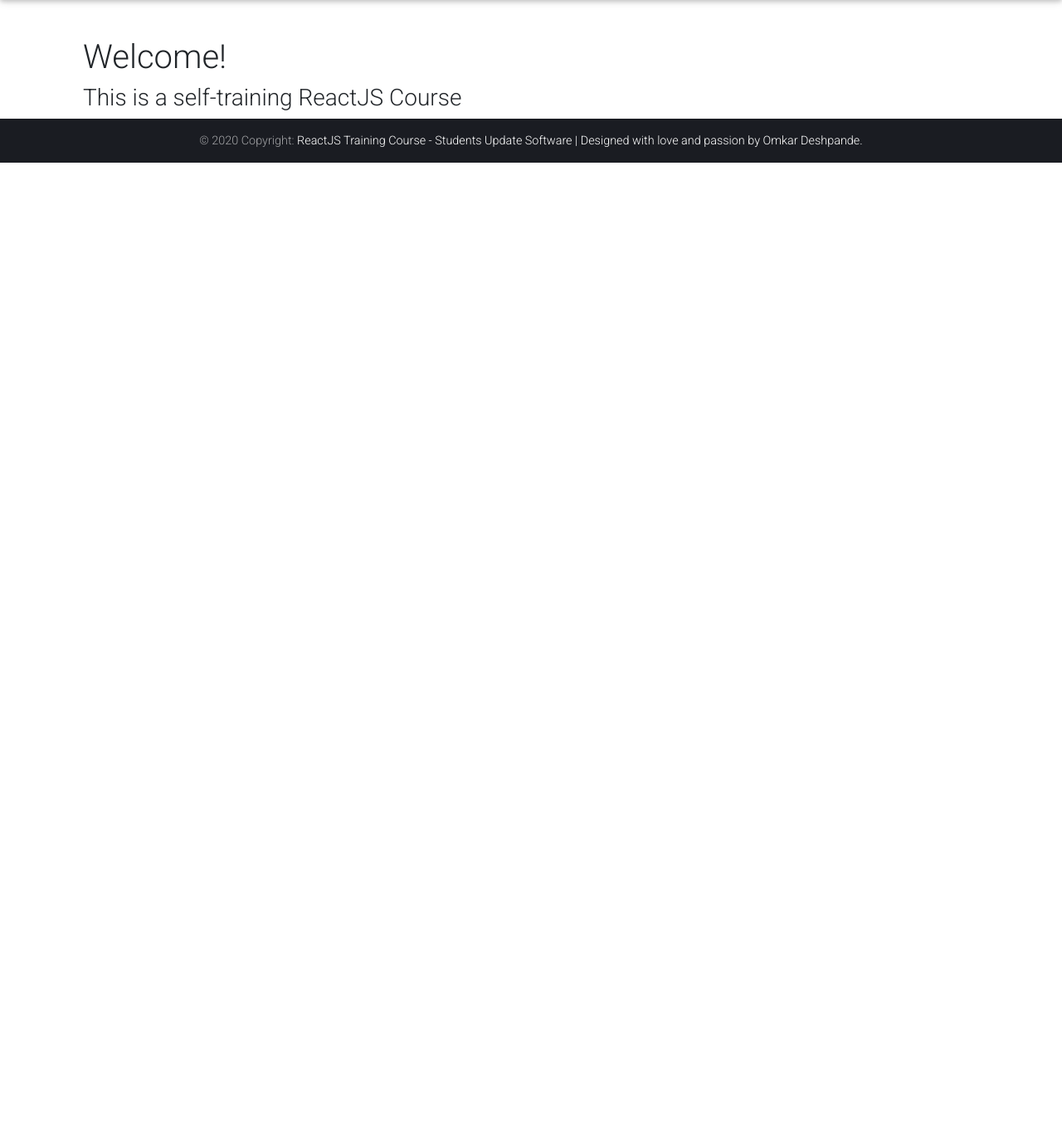
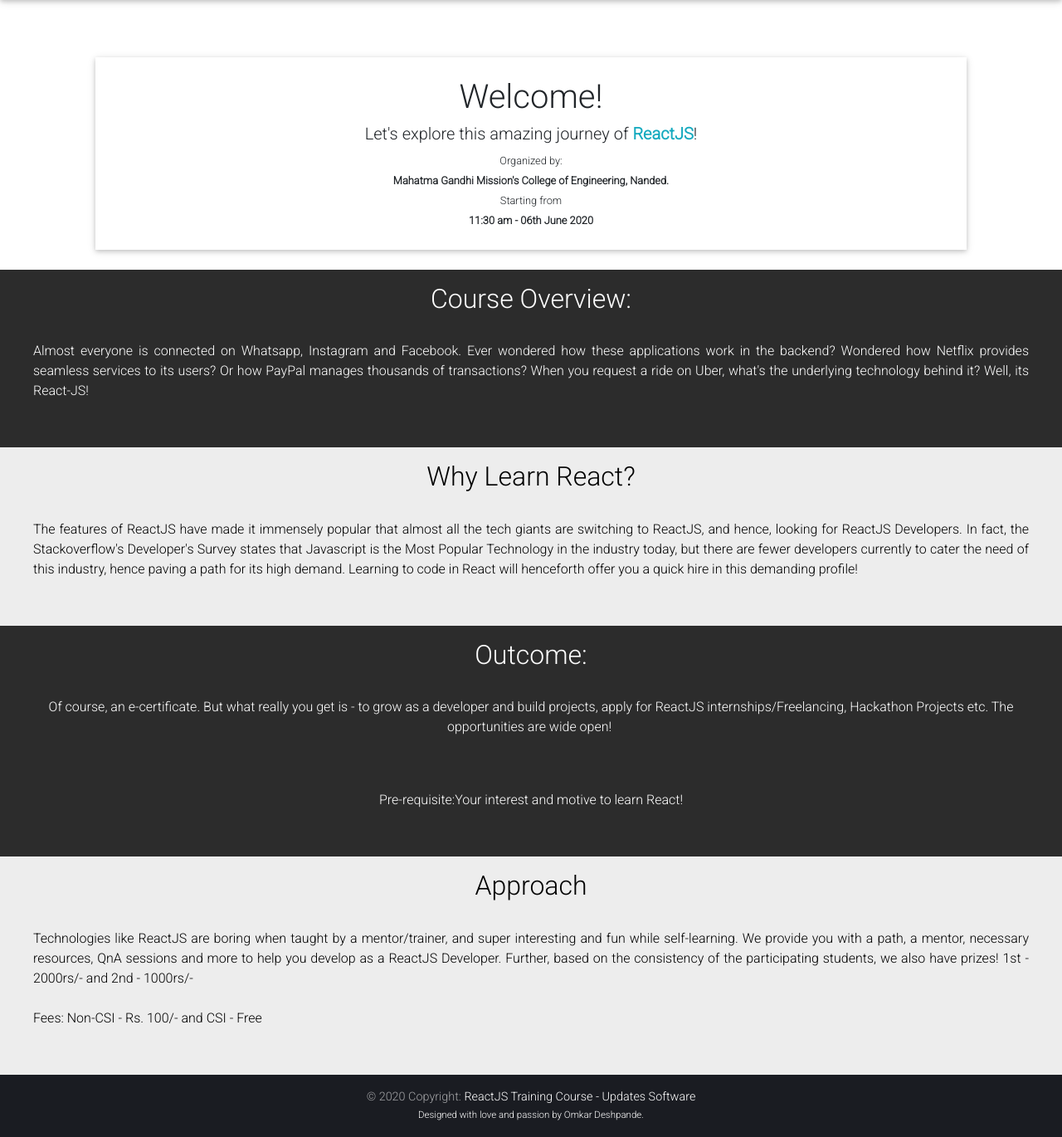
Before and after one commit to omkar98/TrainingSoftware, a Django app: page / in a window 1280 px wide. Shown: the part 59-1429 px from the top of the page at 83% size. Before the commit the page ends 255 px from the top, so only its background shows below. Run offline with Django 3.2, Linux system fonts and the light colour scheme; some libraries are stand-ins or nearby versions.

Commit message:
Completed Homepage

```diff
--- a/main_portal/static/main_portal/main.css
+++ b/main_portal/static/main_portal/main.css
@@ -2,7 +2,14 @@ body {
   margin-top: 2rem;
   /* font-family: 'Oswald', sans-serif; */
   font-family: 'Roboto', sans-serif !important;
-
+}
+.overview{
+  background: #2C2C2C;
+  color: white;
+}
+.why{
+  background: #EDEDED;
+  color: black;
 }
 .default-color {
   background: #15AABF !important;
@@ -36,3 +43,7 @@ body {
   /* position: relative; */
   /* top:50px; */
 }
+
+footer {
+
+}
--- a/main_portal/templates/main_portal/base_layout.html
+++ b/main_portal/templates/main_portal/base_layout.html
@@ -26,27 +26,27 @@
         <div class="collapse navbar-collapse" id="basicExampleNav">
           <ul class="navbar-nav mr-auto">
             <li class="nav-item active">
-              <a class="nav-link" href="#"><b>Home</b>
+              <a class="nav-link" href="{% url 'portal-home'%}"><b>Home</b>
                 <span class="sr-only">(current)</span>
               </a>
             </li>
             <li class="nav-item">
-              <a class="nav-link" href="#"><b>Participants</b></a>
+              <a class="nav-link" href="{% url 'portal-participants'%}"><b>Participants</b></a>
             </li>
             <li class="nav-item">
-              <a class="nav-link" href="#"><b>Announcements</b></a>
+              <a class="nav-link" href="{% url 'portal-announcements'%}"><b>Announcements</b></a>
             </li>
             <li class="nav-item">
-              <a class="nav-link" href="#"><b>Schedule</b></a>
+              <a class="nav-link" href="{% url 'portal-schedule'%}"><b>Schedule</b></a>
             </li>
             <li class="nav-item">
-              <a class="nav-link" href="#"><b>Downloads</b></a>
+              <a class="nav-link" href="{% url 'portal-downloads'%}"><b>Downloads</b></a>
             </li>
             <li class="nav-item">
-              <a class="nav-link" href="#"><b>Gallery</b></a>
+              <a class="nav-link" href="{% url 'portal-gallery'%}"><b>Gallery</b></a>
             </li>
             <li class="nav-item">
-              <a class="nav-link" href="#"><b>Contacts</b></a>
+              <a class="nav-link" href="{% url 'portal-contacts'%}"><b>Contacts</b></a>
             </li>
           </ul>
         </div>
@@ -83,7 +83,7 @@
       <footer class="page-footer font-small blue header-color">
         <!-- Copyright -->
         <div class="footer-copyright text-center py-3">© 2020 Copyright:
-          <a href="https://mdbootstrap.com/education/bootstrap/"> ReactJS Training Course - Students Update Software | Designed with love and passion by Omkar Deshpande.</a>
+          <a href="https://mdbootstrap.com/education/bootstrap/"> ReactJS Training Course - Updates Software <br> <small>Designed with love and passion by <a href="https://www.linkedin.com/in/deshpande-omkar">Omkar Deshpande.</a></small>
         </div>
         <!-- Copyright -->
 
--- a/main_portal/templates/main_portal/home.html
+++ b/main_portal/templates/main_portal/home.html
@@ -7,10 +7,36 @@
   <div class="row">
     <div class="col-md-12">
       <div class="container-fluid pt-5">
-        <h1>Welcome!</h1>
-        <h3>This is a self-training ReactJS Course</h3>
+        <div class="col-md-12 text-center">
+          <div class="container my-4 py-4 z-depth-1">
+            <h1>Welcome!</h1>
+            <h5>Let's explore this amazing journey of <span style="color:#15AABF; font-weight:bold">ReactJS</span>!</h5>
+            <small>Organized by: <br><b>Mahatma Gandhi Mission's College of Engineering, Nanded.</b></small>
+            <br><small>Starting from <br><b>11:30 am - 06th June 2020</b></small>
+            </div>
+          </div>
       </div>
     </div>
   </div>
 </main>
+<div class="overview col-md-12 p-3 text-center">
+  <h2>Course Overview:</h2>
+  <p class="p-4 text-justify">Almost everyone is connected on Whatsapp, Instagram and Facebook. Ever wondered how these applications work in the backend? Wondered how Netflix provides seamless services to its users? Or how PayPal manages thousands of transactions? When you request a ride on Uber, what's the underlying technology behind it? Well, its React-JS! </p>
+</div>
+<div class="why col-md-12 p-3 text-center">
+  <h2>Why Learn React?</h2>
+  <p class="p-4 text-justify">The features of ReactJS have made it immensely popular that almost all the tech giants are switching to ReactJS, and hence, looking for ReactJS Developers. In fact, the Stackoverflow's Developer's Survey states that Javascript is the Most Popular Technology in the industry today, but there are fewer developers currently to cater the need of this industry, hence paving a path for its high demand. Learning to code in React will henceforth offer you a quick hire in this demanding profile! </p>
+</div>
+<div class="overview col-md-12 p-3 text-center">
+  <h2>Outcome:</h2>
+  <p class="p-4">Of course, an e-certificate. But what really you get is - to grow as a developer and build projects, apply for ReactJS internships/Freelancing, Hackathon Projects etc. The opportunities are wide open! </p>
+  <p class="p-4"><b>Pre-requisite:</b>Your interest and motive to learn React!</p>
+</div>
+<div class="why col-md-12 p-3 text-center">
+  <h2>Approach</h2>
+  <p class="p-4 text-justify">Technologies like ReactJS are boring when taught by a mentor/trainer, and super interesting and fun while self-learning. We provide you with a path, a mentor, necessary resources, QnA sessions and more to help you develop as a ReactJS Developer.
+  Further, based on the consistency of the participating students, we also have prizes! 1st - 2000rs/- and 2nd - 1000rs/-
+  <br><br>Fees:  Non-CSI - Rs. 100/-  and CSI - Free</b></p>
+
+</div>
 {% endblock content %}
--- a/main_portal/urls.py
+++ b/main_portal/urls.py
@@ -2,4 +2,10 @@ from django.urls import path
 from . import views
 urlpatterns = [
     path('', views.home, name='portal-home'),
+    path('participants/', views.participants, name='portal-participants'),
+    path('announcements/', views.announcements, name='portal-announcements'),
+    path('schedule/', views.schedule, name='portal-schedule'),
+    path('downloads/', views.downloads, name='portal-downloads'),
+    path('gallery/', views.gallery, name='portal-gallery'),
+    path('contacts/', views.contacts, name='portal-contacts'),
 ]
--- a/main_portal/views.py
+++ b/main_portal/views.py
@@ -6,3 +6,40 @@ def home(request):
         'title': 'Home',
     }
     return render(request, 'main_portal/home.html', {'info':info})
+
+def participants(request):
+    info = {
+        'title': 'Participants',
+    }
+    return render(request, 'main_portal/construction.html', {'info':info})
+
+def announcements(request):
+    info = {
+        'title': 'Announcements',
+    }
+    return render(request, 'main_portal/construction.html', {'info':info})
+
+def schedule(request):
+    info = {
+        'title': 'Schedule',
+    }
+    return render(request, 'main_portal/construction.html', {'info':info})
+
+
+def downloads(request):
+    info = {
+        'title': 'Downloads',
+    }
+    return render(request, 'main_portal/construction.html', {'info':info})
+
+def gallery(request):
+    info = {
+        'title': 'Gallery',
+    }
+    return render(request, 'main_portal/construction.html', {'info':info})
+
+def contacts(request):
+    info = {
+        'title': 'Contacts',
+    }
+    return render(request, 'main_portal/construction.html', {'info':info})
```
Also changed, not shown: main_portal/templates/main_portal/construction.html (added, +17 -0 lines), training_software/settings.py (+4 -4 lines).
